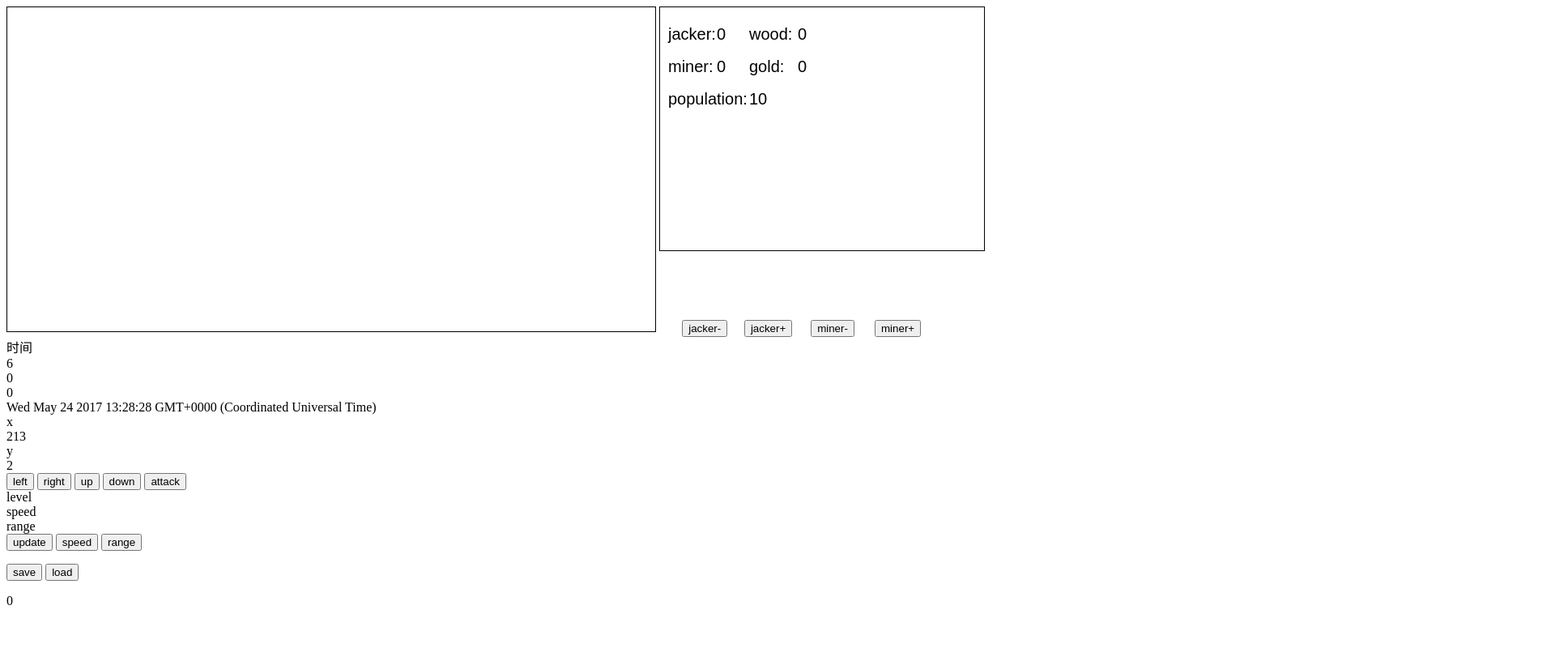
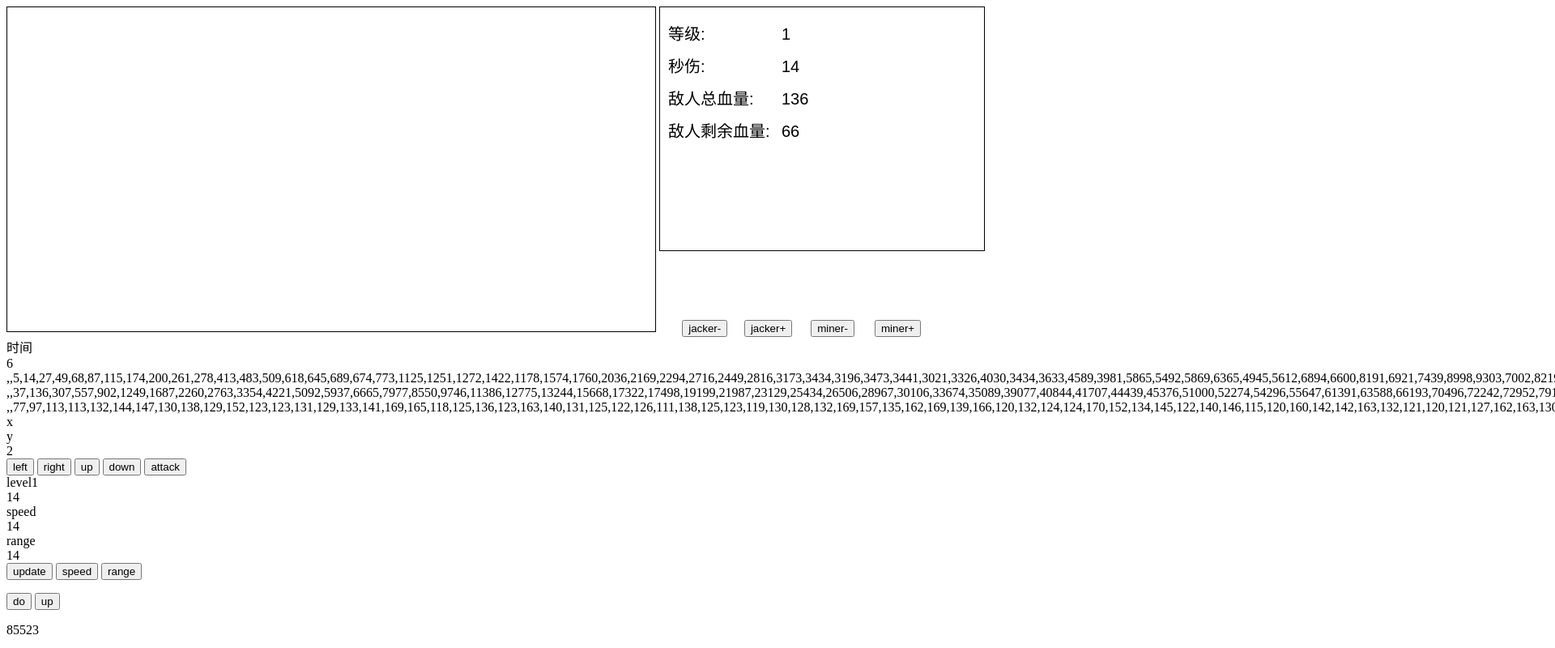
Before and after one commit to icewiski/guaji, a plain HTML site: page index.html in a window 1280 px wide. Shown: the top 800 px of the page at 81% size, 1920 px wide, since content can reach past the window. Drawn offline with nearby package versions, Linux system fonts and the light colour scheme.

Commit message:
挂机游戏1

```diff
--- a/index.html
+++ b/index.html
@@ -48,7 +48,7 @@ y
 <button id="down" type="button" onclick="down()" >down</button>
 <button id="refrash" type="button" onclick="attack()"  >attack</button>
 <div></div>
-level
+level1
 <div id="demo7"></div>
 speed
 <div id="demo8"></div>
@@ -58,8 +58,8 @@ range
 <button id="speed" type="button" onclick="speed()" >speed</button>
 <button id="range" type="button" onclick="range()" >range</button>
 <p>
-<button id="save" type="button" onclick="save()" >save</button>
-<button id="load" type="button" onclick="load()" >load</button>
+<button id="save" type="button" onclick="d()" >do</button>
+<button id="load" type="button" onclick="up()" >up</button>
 
 
 <div id="demo10"></div>
@@ -71,7 +71,9 @@ range
 <script type="text/javascript" src="js/draw.js"></script>
 <script type="text/javascript" src="js/cookie.js"></script>
 <script type="text/javascript" src="js/Cookies.js"></script>
-<script type="text/javascript" src="js/resource.js"></script>
+<script type="text/javascript" src="js/array.js"></script>
 <script type="text/javascript" src="js/main.js"></script>
+<script type="text/javascript" src="js/school.js"></script>
+<script type="text/javascript" src="js/schooldo.js"></script>
 </body>
 </html>
--- a/js/Cookies.js
+++ b/js/Cookies.js
@@ -8,6 +8,9 @@ function save(){
      $.cookie('x',player.x ,{expires:7}) ;
      $.cookie('y',player.y ,{expires:7}) ;
      $.cookie('birthtime',b ,{expires:7}) ;
+     $.cookie('o',o ,{expires:7}) ;
+     $.cookie('resource',resource ,{expires:7}) ;
+     $.cookie('producer',producer ,{expires:7}) ;
 	  document.getElementById("demo10").innerHTML=gold;
        drawtext();
 	 }
@@ -48,7 +51,23 @@ function load(){
     x5 = x5*1;
     player.y=x5;
 
+    resource==$.cookie('resource');
+    var str6= resource;
+    var x6 = str6-0;
+    x6 = x6*1;
+    resource=x6;
 
+    producer==$.cookie('producer');
+    var str7= producer;
+    var x7 = str7-0;
+    x7 = x7*1;
+    producer=x7;
+
+    o==$.cookie('o');
+    var str8= o;
+    var x8 = str8-0;
+    x8 = x8*1;
+    or=x8;
 
     drawtext();
     draw();
@@ -56,6 +75,7 @@ document.getElementById("demo5").innerHTML=player.x;
     document.getElementById("demo6").innerHTML=player.y;
     document.getElementById("demo10").innerHTML=gold;
     }
+
     function loadb(){
          b=$.cookie('birthtime');
 	var str6= b;
--- /dev/null
+++ b/js/array.js
@@ -0,0 +1,40 @@
+
+
+var o =new Array();
+o[0]=ofood=9;
+o[1]=owood=7;
+o[2]=ogold=5;
+o[3]=oiron=3;
+o[4]=ohouse=1;
+o[5]=opopulation=2;
+
+var resource1 = new Array();
+resource1[0]=food1=1;
+resource1[1]=wood1=1;
+resource1[2]=gold1=1;
+resource1[3]=iron=1;
+resource1[4]=house=1;
+resource1[5]=population1=1;
+
+var producer=new Array();
+producer[0]=farmer=1;
+producer[1]=cutter=1;
+producer[2]=miner=1;
+producer[3]=smither=1;
+producer[4]=worker=1;
+producer[5]=mother=1;
+
+ var i=0;
+//function collect(){
+ //   resource[] =producer[]+ producer[]*o[];
+ //       save();
+ //   drawtext();
+ //          }
+ var myVar2=setInterval(function(){arrayprint()},1000);
+function arrayprint(){
+
+        for (i=0;i<6;i++){
+            resource1[i]=resource1[i]+producer[i]*o[i];
+ //  document.getElementById("demo10").innerHTML=resource1;
+        }
+    }
--- /dev/null
+++ b/js/school.js
@@ -0,0 +1,41 @@
+var sx = new Array();
+var sy = new Array();
+var sz = new Array();   //做题速度
+var sa = new Array();
+var sb = new Array();
+var sc = new Array();   //总题量
+var ss = new Array();   //升级时间
+var sss = new Array();
+var ssc = new Array();
+var ssz = new Array();
+var i=2;
+var h=1;
+var sl= new Array();
+
+
+sx[0]=1;
+sa[0]=3;
+
+
+
+for (i=2;i<100;i++){
+
+    for(h=1;h<i;h++){
+    sx[i]=h*h;
+    sa[i]=h*h*3;
+    }
+
+    sy[i]=(Math.random()+1)* sx[i]+i;
+    sb[i]=(Math.random()+10)* sa[i]+i;
+          sz[i]=sx[i]+sy[i];
+          sc[i]=sa[i]+sb[i];
+          ss[i]=sc[i]/sz[i]*10;
+        sss[i]=Math.round(ss[i]);
+        ssz[i]=Math.round(sz[i]);
+        ssc[i]=Math.round(sc[i]);
+           document.getElementById("demo5").innerHTML=sl;
+          document.getElementById("demo2").innerHTML=ssz;
+          document.getElementById("demo3").innerHTML=ssc;
+        document.getElementById("demo4").innerHTML=sss;
+        document.getElementById("demo10").innerHTML=ssc[51];
+        }
--- /dev/null
+++ b/js/schooldo.js
@@ -0,0 +1,48 @@
+ var l=3;  //当前使用数组顺序
+       var level=1
+       var  lefthp=ssc[l];
+document.getElementById("demo7").innerHTML=ssz[l];
+document.getElementById("demo8").innerHTML=ssc[l];
+document.getElementById("demo9").innerHTML=level;
+
+var myVar3=setInterval(function(){d()},1000);
+function drawlevel(){
+     var c=document.getElementById("textCanvas");
+    var ctx=c.getContext("2d");
+    c.height=c.height
+    ctx.font="20px Arial";
+    ctx.fillText("等级:",10,40);
+    ctx.fillText(level,150,40);
+    ctx.fillText("秒伤:",10,80);
+    ctx.fillText(ssz[l],150,80);
+
+   ctx.fillText("敌人总血量:",10,120);
+    ctx.fillText(ssc[l],150,120);
+     ctx.fillText("敌人剩余血量:",10,160);
+    ctx.fillText(lefthp,150,160);
+
+
+
+    }
+
+document.getElementById("demo9").innerHTML=ssz[l];
+
+function d(){
+
+    if (lefthp<=0){
+       l=l+1;
+       level=level+1;
+       lefthp=ssc[l]
+        drawlevel();
+    document.getElementById("demo7").innerHTML=ssc[l];
+       }
+       else{lefthp=lefthp-ssz[l];
+           drawlevel();
+    document.getElementById("demo8").innerHTML=ssz[l];
+    }
+
+
+
+
+
+     }
```
Lines whose indentation alone changed are shown as unchanged.
